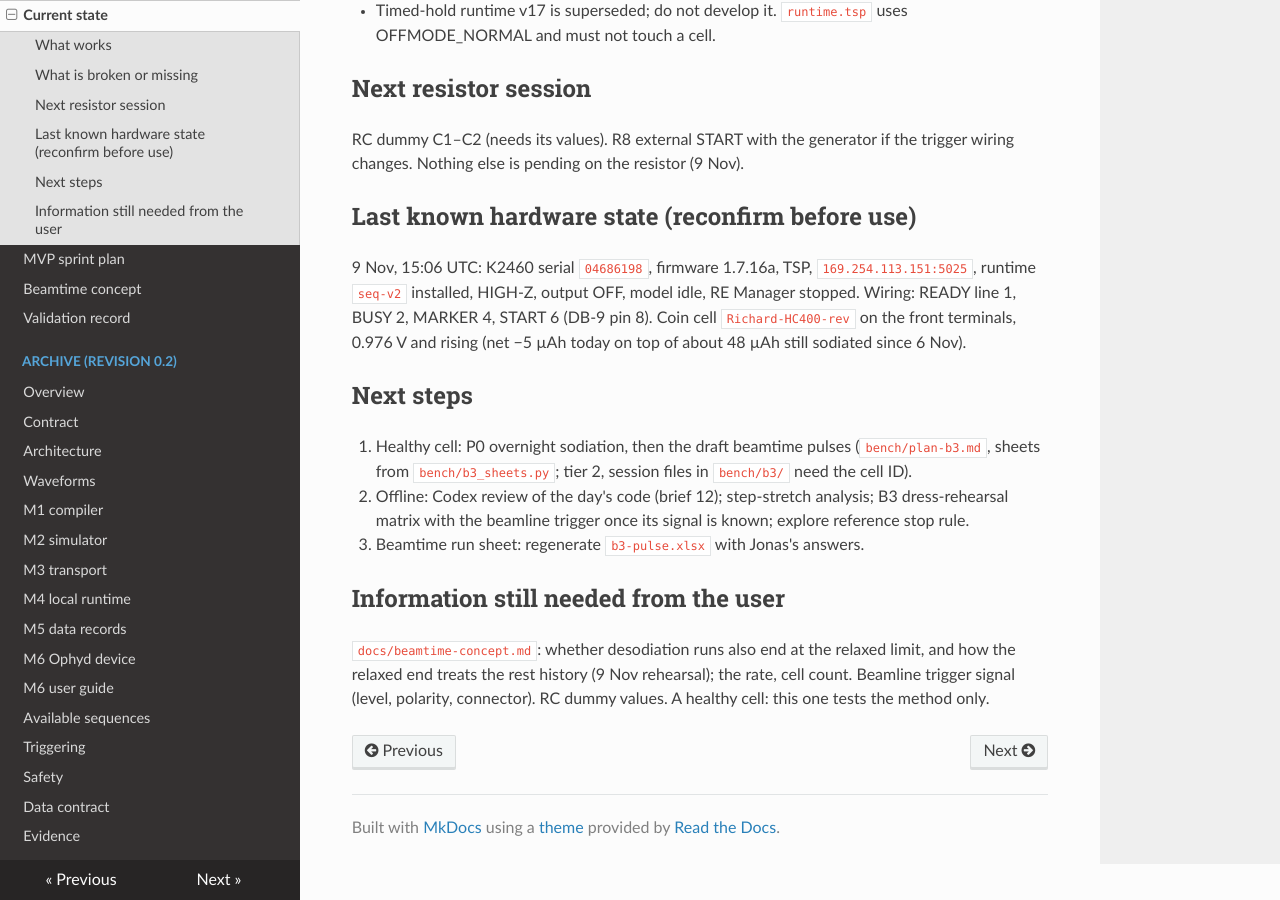
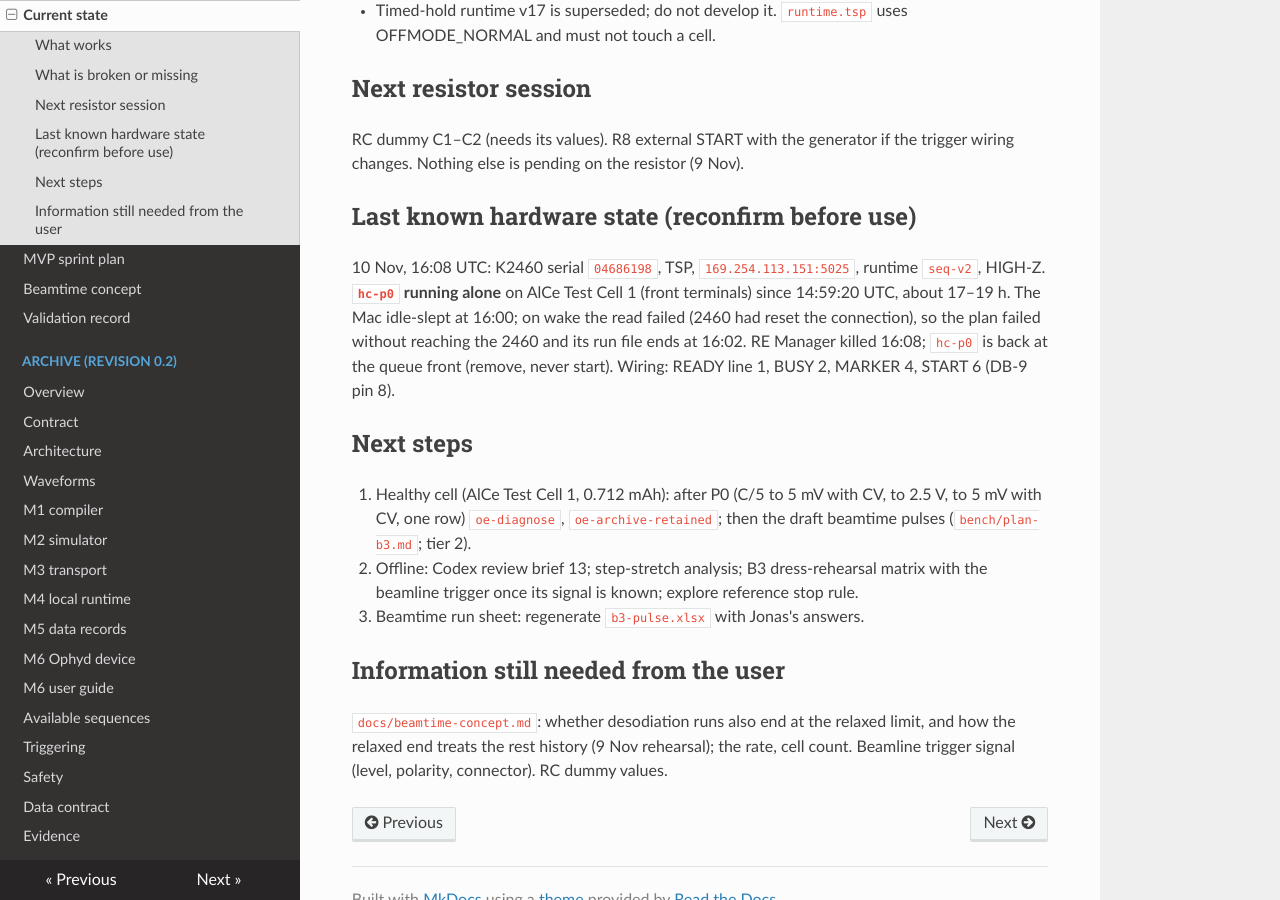
Before and after one commit to BAMresearch/ophyd-electrochemistry, an MkDocs documentation site: the page built from docs/current-state.md, in a window 1280 px wide and 900 px high, scrolled down 1885 px. Built offline with MkDocs 1.6.1, drawn with Linux system fonts in a browser that asks for light colours; nearby versions of some CDN libraries.

Commit message:
feat(bench): B3 P0 at C/5: sodiate, desodiate, sodiate in one row
AlCe Test Cell 1 (1.78 mg at 400 mAh/g, 0.712 mAh): hc-p0 is a cycling row,
2 cycles starting with desodiation, +-C/5 between 5 mV and 2.5 V with a CV hold
at 5 mV to C/50 (at most 1 h) and 30 min rests. The first half only tops the
cell up to 2.5 V, so the 2460 runs sodiate, desodiate, sodiate on its own and
the cell ends sodiated for the pulse day. CC steps are bounded at 8 h (36 h
row bound, 57 blocks). The P0 session names the cell and widens to 200 uA and
40 h; the user loaded it on 10 Nov. Started 14:59:20 UTC.

Co-Authored-By: Claude Opus 5.5 <noreply@anthropic.com>

```diff
--- a/docs/current-state.md
+++ b/docs/current-state.md
@@ -89,18 +89,20 @@ trigger wiring changes. Nothing else is pending on the resistor (9 Nov).
 
 ## Last known hardware state (reconfirm before use)
 
-9 Nov, 15:06 UTC: K2460 serial `04686198`, firmware 1.7.16a, TSP,
-`169.254.113.151:5025`, runtime `seq-v2` installed, HIGH-Z, output OFF, model
-idle, RE Manager stopped. Wiring: READY line 1, BUSY 2, MARKER 4, START 6 (DB-9
-pin 8). Coin cell `Richard-HC400-rev` on the front terminals, 0.976 V and rising
-(net −5 µAh today on top of about 48 µAh still sodiated since 6 Nov).
+10 Nov, 16:08 UTC: K2460 serial `04686198`, TSP, `169.254.113.151:5025`,
+runtime `seq-v2`, HIGH-Z. **`hc-p0` running alone** on AlCe Test Cell 1 (front
+terminals) since 14:59:20 UTC, about 17–19 h. The Mac idle-slept at 16:00; on
+wake the read failed (2460 had reset the connection), so the plan failed without
+reaching the 2460 and its run file ends at 16:02. RE Manager killed 16:08;
+`hc-p0` is back at the queue front (remove, never start). Wiring: READY line 1,
+BUSY 2, MARKER 4, START 6 (DB-9 pin 8).
 
 ## Next steps
 
-1. Healthy cell: P0 overnight sodiation, then the draft beamtime pulses
-   (`bench/plan-b3.md`, sheets from `bench/b3_sheets.py`; tier 2, session files
-   in `bench/b3/` need the cell ID).
-2. Offline: Codex review of the day's code (brief 12); step-stretch analysis;
+1. Healthy cell (AlCe Test Cell 1, 0.712 mAh): after P0 (C/5 to 5 mV with CV,
+   to 2.5 V, to 5 mV with CV, one row) `oe-diagnose`, `oe-archive-retained`;
+   then the draft beamtime pulses (`bench/plan-b3.md`; tier 2).
+2. Offline: Codex review brief 13; step-stretch analysis;
    B3 dress-rehearsal matrix with the beamline trigger once its signal is known;
    explore reference stop rule.
 3. Beamtime run sheet: regenerate `b3-pulse.xlsx` with Jonas's answers.
@@ -110,4 +112,4 @@ pin 8). Coin cell `Richard-HC400-rev` on the front terminals, 0.976 V and rising
 `docs/beamtime-concept.md`: whether desodiation runs also end at the relaxed
 limit, and how the relaxed end treats the rest history (9 Nov rehearsal); the
 rate, cell count. Beamline trigger signal (level, polarity, connector).
-RC dummy values. A healthy cell: this one tests the method only.
+RC dummy values.
```
Also changed, not shown: bench/plan-b3.md (+17 -15 lines), 3 other files.
